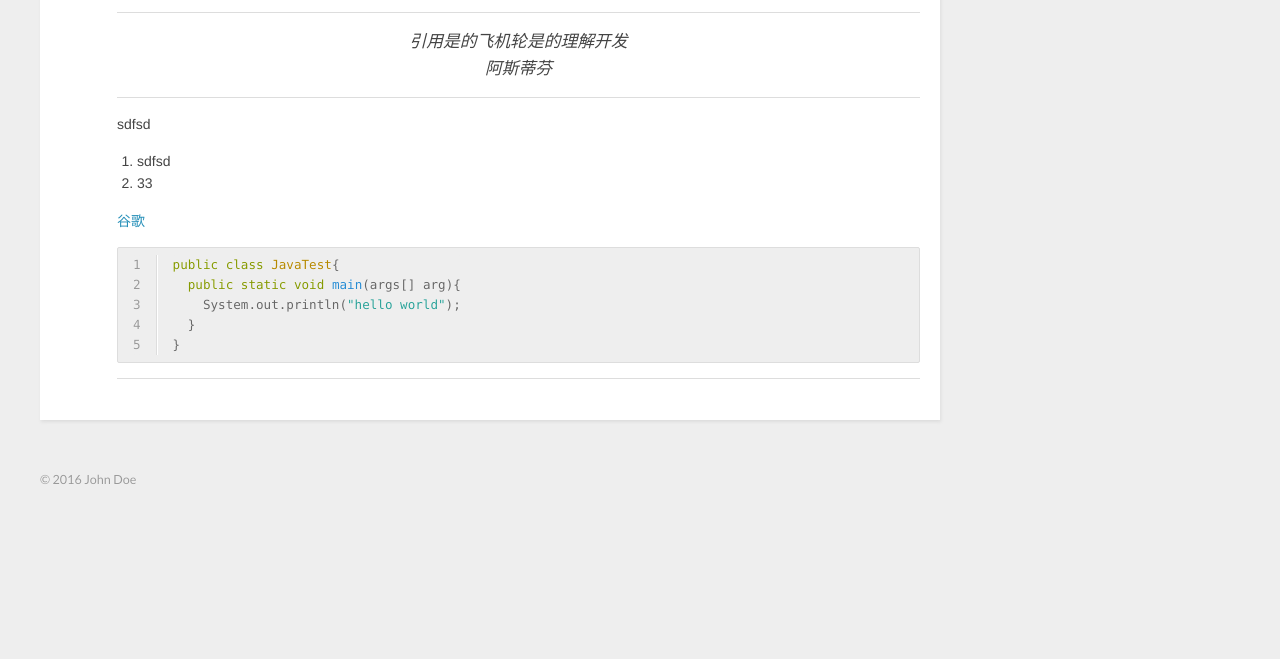
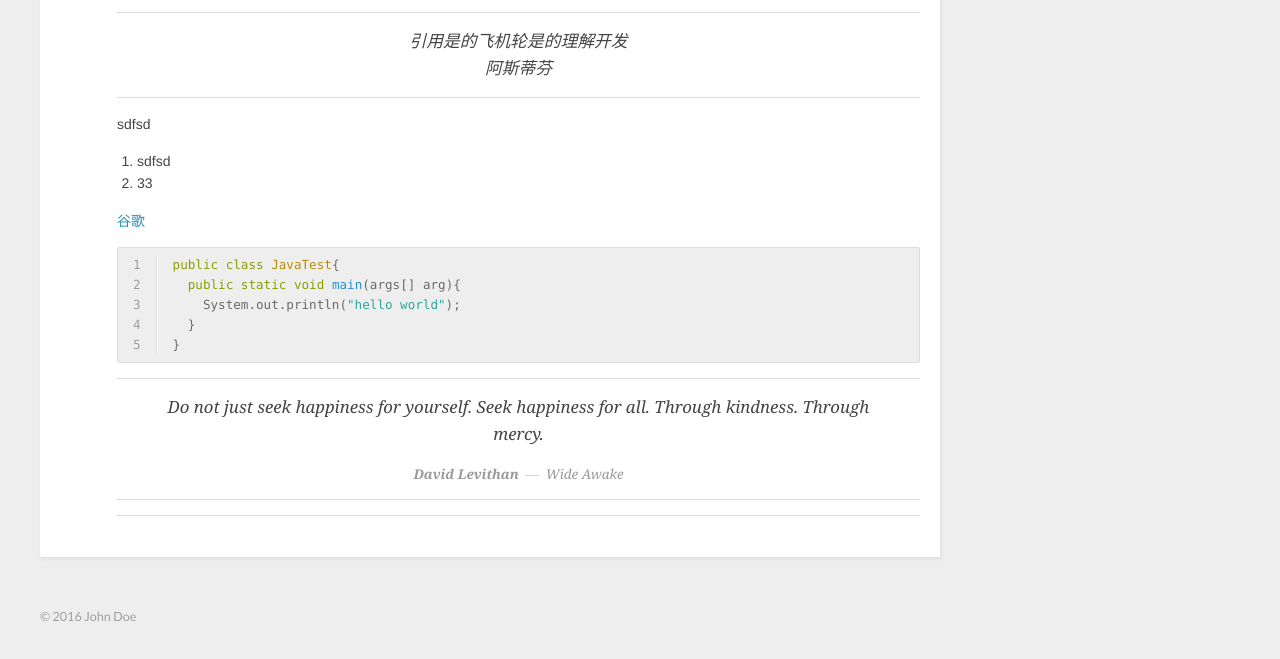
Before and after one commit to mumu007/mumu007.github.io, a plain HTML site: page index.html in a window 1280 px wide. Shown: the part 289-948 px from the top of the page. Before the commit the page ends 829 px from the top, so only its background shows below. Drawn offline with nearby package versions, Linux system fonts and the light colour scheme.

Commit message:
Site updated: 2016-08-01 03:47:46

```diff
--- a/index.html
+++ b/index.html
@@ -70,6 +70,8 @@
 <li>33</li>
 </ol>
 <p><a href="http://www.google.com" title="谷歌一下" target="_blank" rel="external">谷歌</a><br><figure class="highlight java"><table><tr><td class="gutter"><pre><div class="line">1</div><div class="line">2</div><div class="line">3</div><div class="line">4</div><div class="line">5</div></pre></td><td class="code"><pre><div class="line"><span class="keyword">public</span> <span class="class"><span class="keyword">class</span> <span class="title">JavaTest</span></span>&#123;</div><div class="line">  <span class="function"><span class="keyword">public</span> <span class="keyword">static</span> <span class="keyword">void</span> <span class="title">main</span><span class="params">(args[] arg)</span></span>&#123;</div><div class="line">    System.out.println(<span class="string">"hello world"</span>);</div><div class="line">  &#125;</div><div class="line">&#125;</div></pre></td></tr></table></figure></p>
+<blockquote><p>Do not just seek happiness for yourself. Seek happiness for all. Through kindness. Through mercy.</p>
+<footer><strong>David Levithan</strong><cite>Wide Awake</cite></footer></blockquote>
 
 
     </div>
```
Also changed, not shown: 2016/08/01/test/index.html (+2 -0 lines).
